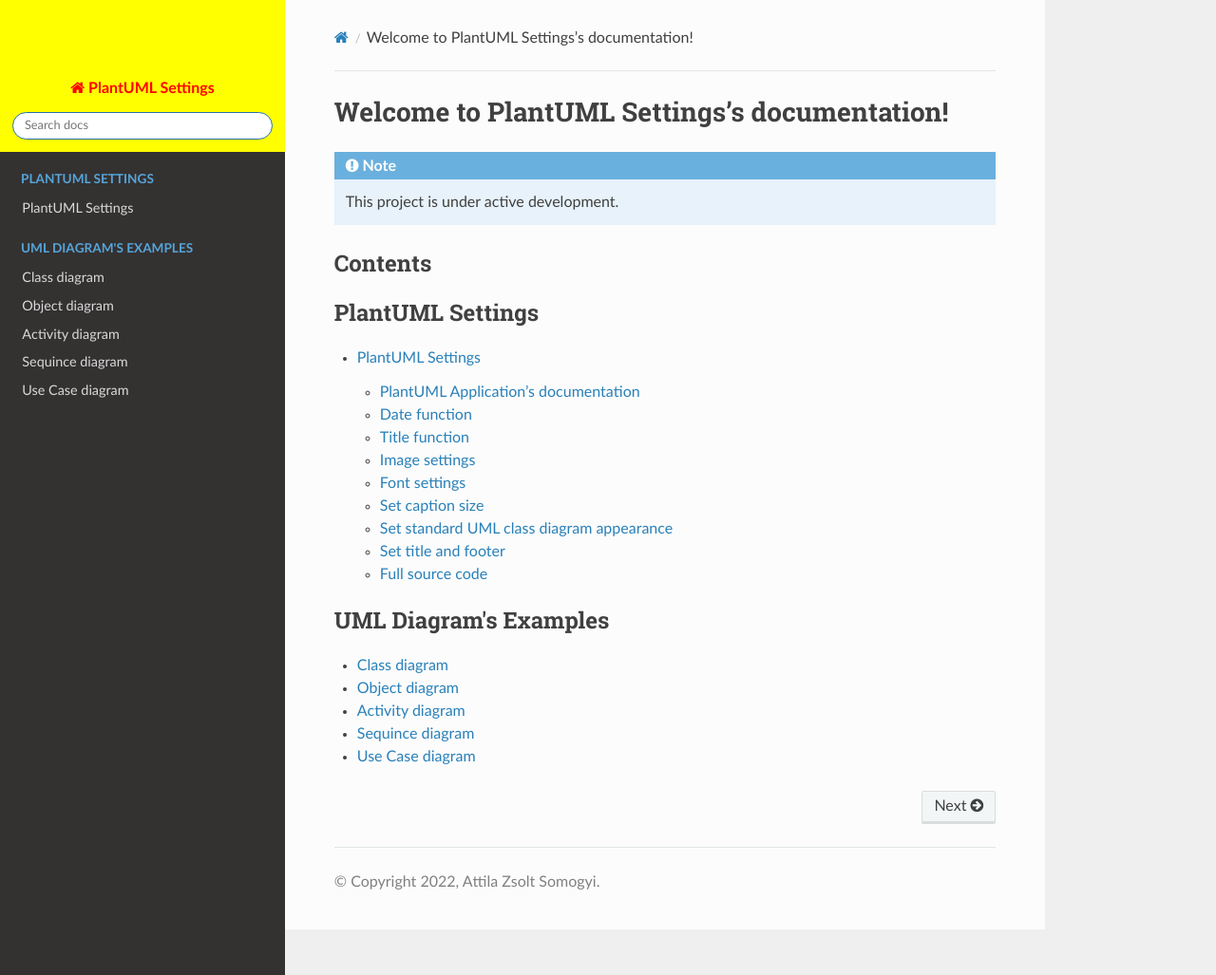
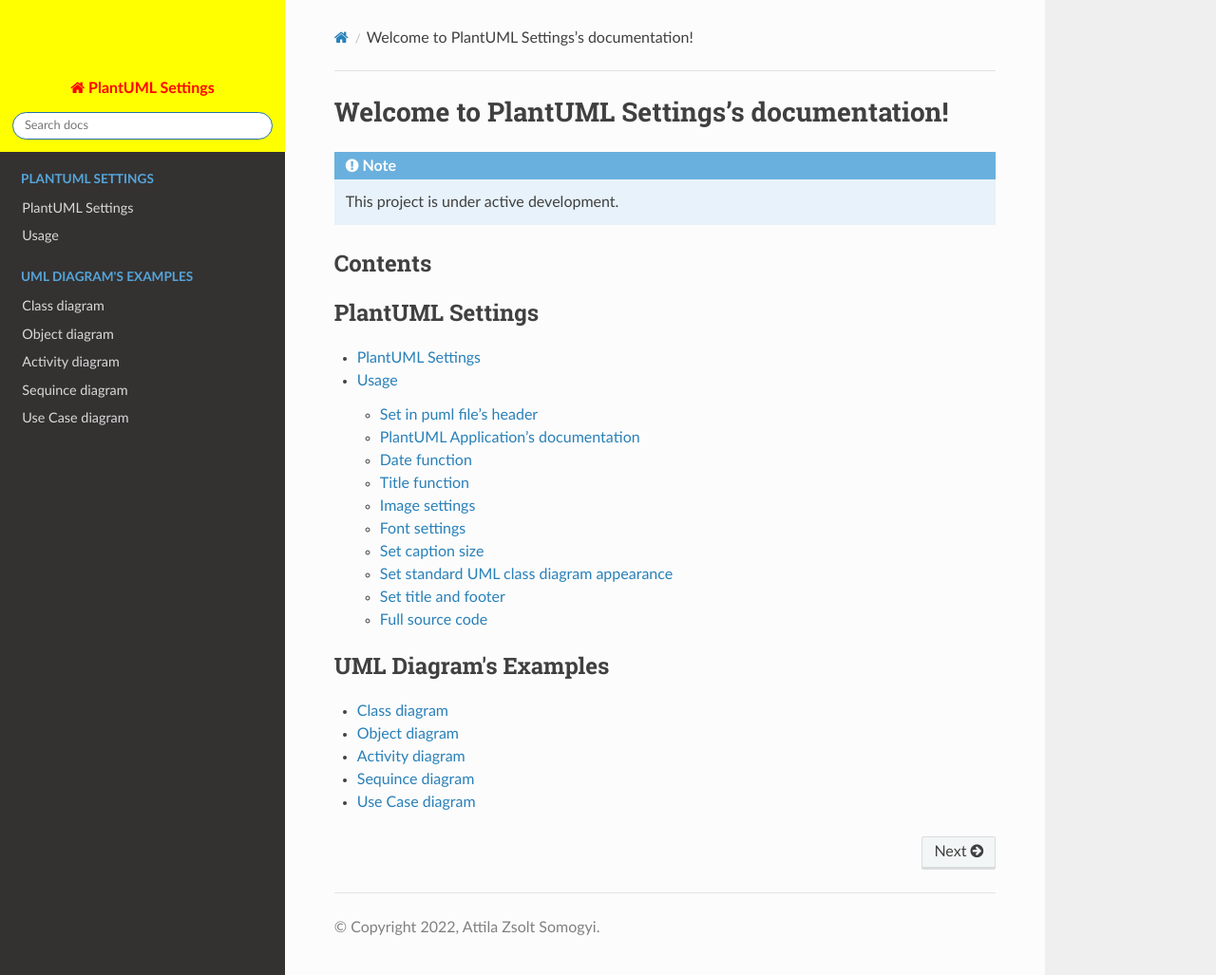
Before and after one commit to attilasomogyi/plantuml-settings, a Sphinx documentation site: the page built from docs/source/index.rst, in a window 1280 px wide and 1027 px high. Shown: the whole window at 95% size. Built offline with Sphinx 7.4.7 and the Read the Docs theme 2.0.0, drawn with Linux system fonts in a browser that asks for light colours.

Commit message:
docs(plantuml-settings): add usage

```diff
--- a/docs/source/plantuml-settings.rst
+++ b/docs/source/plantuml-settings.rst
@@ -1,5 +1,15 @@
 PlantUML Settings
 =================
+
+Usage
+=====
+
+Set in puml file’s header
+-------------------------
+
+.. code:: text
+
+   !include https://raw.githubusercontent.com/attilasomogyi/plantuml-settings/main/src/plantuml-settings.puml
 
 `PlantUML Application's documentation <https://plantuml.com/>`_
 ---------------------------------------------------------------
```
